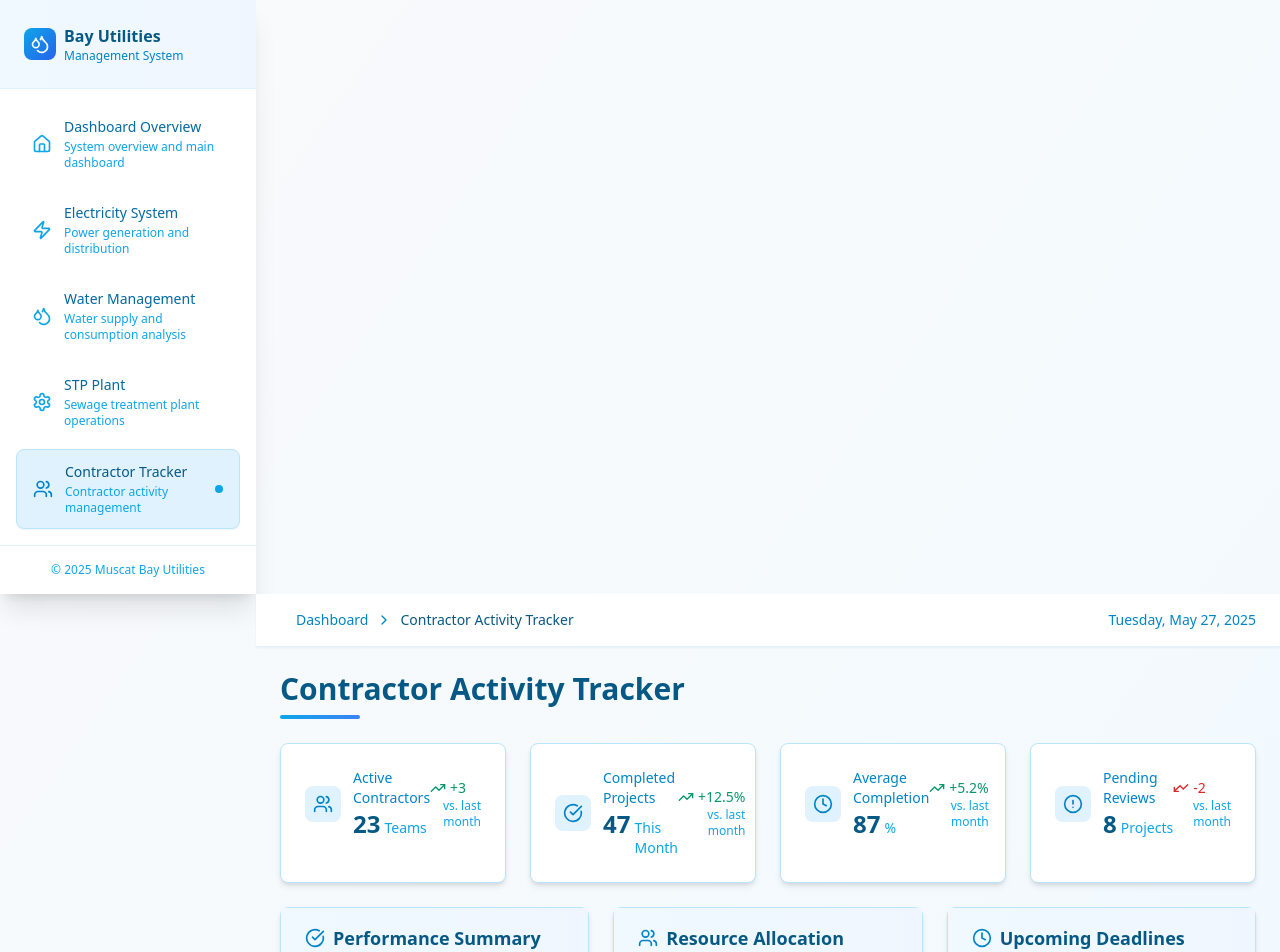
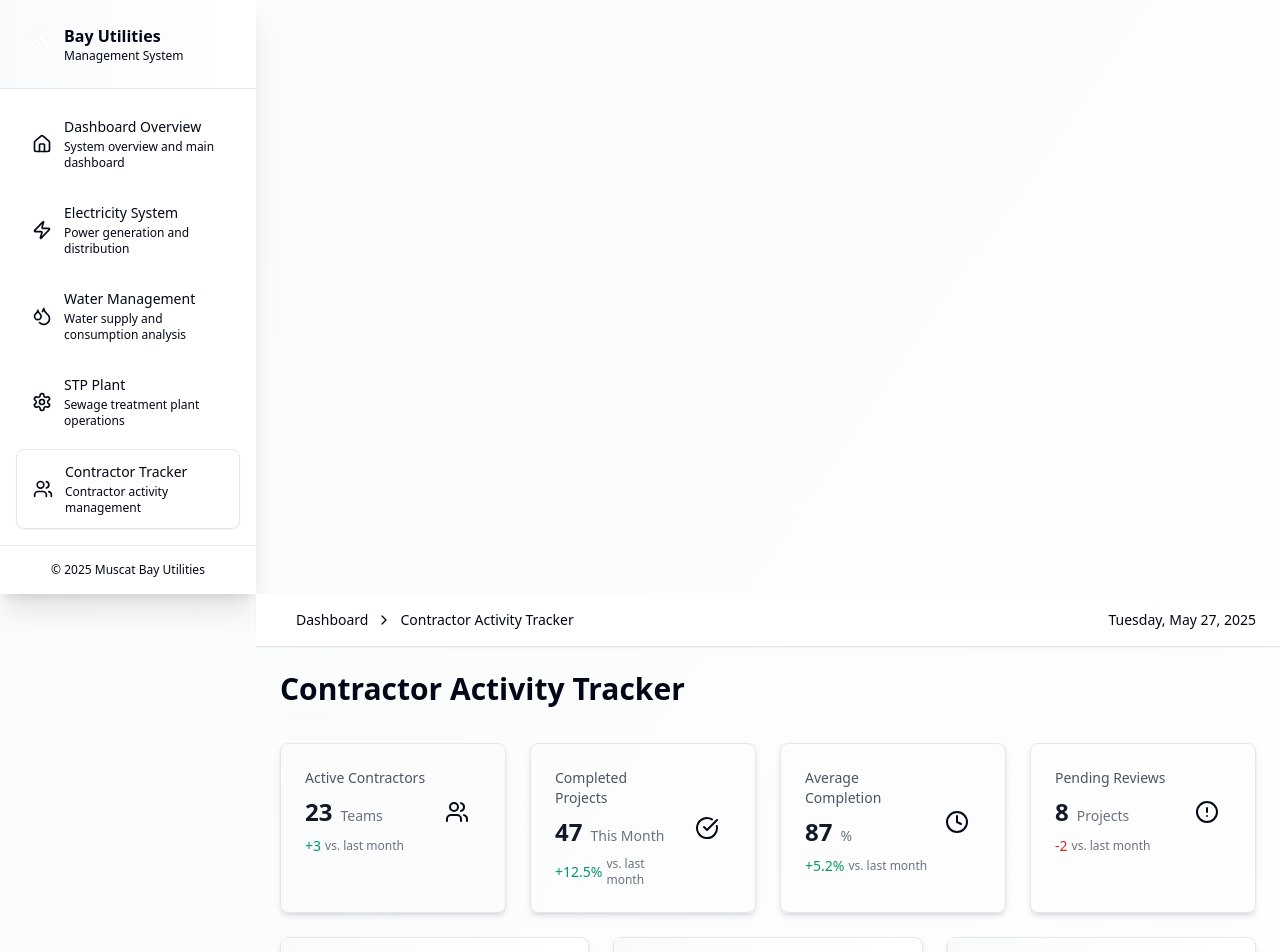
Before and after one commit to ARahim900/bay-utilities-overview, a React (Vite) app: page /contractor in a window 1280 px wide. Shown: the top 952 px of the page. Built offline with nearby package versions, Linux system fonts and the light colour scheme.

Commit message:
Reverted to commit 938cbf280235db6d1d3f25e30fe4961d1d2cb446

```diff
--- a/src/pages/ContractorTracker.tsx
+++ b/src/pages/ContractorTracker.tsx
@@ -1,144 +1,11 @@
-import React, { useState } from 'react';
-import { Link, useLocation } from 'react-router-dom';
-import {
-  Home,
-  Droplets,
-  Zap,
-  Settings,
-  Users,
-  Menu,
-  X,
-  ChevronLeft,
-  Clock,
-  CheckCircle,
-  AlertCircle,
-  TrendingUp
-} from 'lucide-react';
-
-// Simple Card Components
-const Card: React.FC<{ children: React.ReactNode; className?: string }> = ({ children, className = "" }) => (
-  <div className={`bg-white rounded-lg border border-bay-200 shadow-md ${className}`}>
-    {children}
-  </div>
-);
-
-const CardHeader: React.FC<{ children: React.ReactNode; className?: string }> = ({ children, className = "" }) => (
-  <div className={`px-6 py-4 border-b border-bay-100 bg-gradient-to-r from-bay-50 to-blue-50 ${className}`}>
-    {children}
-  </div>
-);
-
-const CardTitle: React.FC<{ children: React.ReactNode; className?: string }> = ({ children, className = "" }) => (
-  <h3 className={`text-lg font-semibold text-bay-800 ${className}`}>
-    {children}
-  </h3>
-);
-
-const CardContent: React.FC<{ children: React.ReactNode; className?: string }> = ({ children, className = "" }) => (
-  <div className={`p-6 ${className}`}>
-    {children}
-  </div>
-);
-
-// Simple Badge Component
-const Badge: React.FC<{ children: React.ReactNode; className?: string }> = ({ children, className = "" }) => (
-  <span className={`inline-flex items-center px-2.5 py-0.5 rounded-full text-xs font-medium ${className}`}>
-    {children}
-  </span>
-);
-
-// Simple Progress Component
-const Progress: React.FC<{ value: number; className?: string }> = ({ value, className = "" }) => (
-  <div className={`w-full bg-gray-200 rounded-full ${className}`}>
-    <div
-      className="bg-bay-500 h-full rounded-full transition-all duration-300"
-      style={{ width: `${Math.min(100, Math.max(0, value))}%` }}
-    />
-  </div>
-);
-
-// Simple MetricCard Component
-interface MetricCardProps {
-  title: string;
-  value: string;
-  unit: string;
-  icon: React.ComponentType<any>;
-  trend: {
-    value: string;
-    direction: 'up' | 'down' | 'neutral';
-    description: string;
-  };
-}
-
-const MetricCard: React.FC<MetricCardProps> = ({ title, value, unit, icon: Icon, trend }) => (
-  <Card className="hover:shadow-lg transition-shadow">
-    <CardContent className="p-6">
-      <div className="flex items-center justify-between">
-        <div className="flex items-center space-x-3">
-          <div className="p-2 bg-bay-100 rounded-lg">
-            <Icon className="h-5 w-5 text-bay-600" />
-          </div>
-          <div>
-            <p className="text-sm font-medium text-bay-600">{title}</p>
-            <div className="flex items-baseline space-x-1">
-              <p className="text-2xl font-bold text-bay-800">{value}</p>
-              <p className="text-sm text-bay-500">{unit}</p>
-            </div>
-          </div>
-        </div>
-        <div className="text-right">
-          <div className={`flex items-center space-x-1 text-sm ${
-            trend.direction === 'up' ? 'text-emerald-600' :
-            trend.direction === 'down' ? 'text-red-600' : 'text-gray-600'
-          }`}>
-            <TrendingUp className={`h-4 w-4 ${trend.direction === 'down' ? 'rotate-180' : ''}`} />
-            <span className="font-medium">{trend.value}</span>
-          </div>
-          <p className="text-xs text-bay-500">{trend.description}</p>
-        </div>
-      </div>
-    </CardContent>
-  </Card>
-);
-
-// Navigation Items
-const navigationItems = [
-  {
-    title: 'Dashboard Overview',
-    href: '/',
-    icon: Home,
-    description: 'System overview and main dashboard'
-  },
-  {
-    title: 'Electricity System',
-    href: '/electricity',
-    icon: Zap,
-    description: 'Power generation and distribution'
-  },
-  {
-    title: 'Water Management',
-    href: '/water',
-    icon: Droplets,
-    description: 'Water supply and consumption analysis'
-  },
-  {
-    title: 'STP Plant',
-    href: '/stp',
-    icon: Settings,
-    description: 'Sewage treatment plant operations'
-  },
-  {
-    title: 'Contractor Tracker',
-    href: '/contractor',
-    icon: Users,
-    description: 'Contractor activity management'
-  },
-];
+import { DashboardLayout } from '../components/layout/DashboardLayout';
+import { MetricCard } from '../components/shared/MetricCard';
+import { Users, Clock, CheckCircle, AlertCircle } from 'lucide-react';
+import { Card, CardContent, CardHeader, CardTitle } from '@/components/ui/card';
+import { Progress } from '@/components/ui/progress';
+import { Badge } from '@/components/ui/badge';
 
 export default function ContractorTracker() {
-  const location = useLocation();
-  const [sidebarOpen, setSidebarOpen] = useState(false);
-
   const contractorMetrics = [
     {
       title: "Active Contractors",
@@ -245,129 +112,7 @@ export default function ContractorTracker() {
   };
 
   return (
-    <div className="min-h-screen bg-gradient-to-br from-gray-50 to-bay-50">
-      {/* Mobile sidebar backdrop */}
-      {sidebarOpen && (
-        <div
-          className="fixed inset-0 z-40 bg-black bg-opacity-50 lg:hidden"
-          onClick={() => setSidebarOpen(false)}
-        />
-      )}
-
-      {/* Sidebar */}
-      <div className={`fixed inset-y-0 left-0 z-50 w-64 bg-white shadow-xl transform transition-transform duration-300 ease-in-out lg:translate-x-0 lg:static lg:inset-0 ${
-        sidebarOpen ? "translate-x-0" : "-translate-x-full"
-      }`}>
-        <div className="flex flex-col h-full">
-          {/* Sidebar header */}
-          <div className="flex items-center justify-between p-6 border-b border-bay-100 bg-gradient-to-r from-bay-50 to-blue-50">
-            <div className="flex items-center space-x-2">
-              <div className="w-8 h-8 bg-gradient-to-br from-bay-500 to-blue-600 rounded-lg flex items-center justify-center">
-                <Droplets className="h-5 w-5 text-white" />
-              </div>
-              <div>
-                <h1 className="font-bold text-bay-800">Bay Utilities</h1>
-                <p className="text-xs text-bay-600">Management System</p>
-              </div>
-            </div>
-            <button
-              className="lg:hidden p-2 hover:bg-gray-100 rounded-lg transition-colors"
-              onClick={() => setSidebarOpen(false)}
-            >
-              <X className="h-4 w-4" />
-            </button>
-          </div>
-
-          {/* Navigation */}
-          <nav className="flex-1 p-4 space-y-2">
-            {navigationItems.map((item) => {
-              const isActive = location.pathname === item.href;
-              const Icon = item.icon;
-
-              return (
-                <Link
-                  key={item.href}
-                  to={item.href}
-                  className={`flex items-center space-x-3 px-4 py-3 rounded-lg transition-all duration-200 group ${
-                    isActive
-                      ? "bg-bay-100 text-bay-800 shadow-sm border border-bay-200"
-                      : "text-bay-600 hover:bg-bay-50 hover:text-bay-700"
-                  }`}
-                  onClick={() => setSidebarOpen(false)}
-                >
-                  <Icon className={`h-5 w-5 transition-colors ${
-                    isActive ? "text-bay-600" : "text-bay-500 group-hover:text-bay-600"
-                  }`} />
-                  <div className="flex-1">
-                    <div className={`font-medium text-sm ${
-                      isActive ? "text-bay-800" : "text-bay-700"
-                    }`}>
-                      {item.title}
-                    </div>
-                    <div className="text-xs text-bay-500 mt-0.5">
-                      {item.description}
-                    </div>
-                  </div>
-                  {isActive && (
-                    <div className="w-2 h-2 bg-bay-500 rounded-full" />
-                  )}
-                </Link>
-              );
-            })}
-          </nav>
-
-          {/* Sidebar footer */}
-          <div className="p-4 border-t border-bay-100">
-            <div className="text-xs text-bay-500 text-center">
-              © 2025 Muscat Bay Utilities
-            </div>
-          </div>
-        </div>
-      </div>
-
-      {/* Main content */}
-      <div className="lg:ml-64 flex flex-col min-h-screen">
-        {/* Top navigation bar */}
-        <header className="bg-white shadow-sm border-b border-bay-100 sticky top-0 z-30">
-          <div className="flex items-center justify-between px-6 py-4">
-            <div className="flex items-center space-x-4">
-              <button
-                className="lg:hidden p-2 hover:bg-gray-100 rounded-lg transition-colors"
-                onClick={() => setSidebarOpen(true)}
-              >
-                <Menu className="h-5 w-5" />
-              </button>
-
-              <div className="flex items-center space-x-2 text-sm text-bay-600">
-                <Link to="/" className="hover:text-bay-800 transition-colors">
-                  Dashboard
-                </Link>
-                <ChevronLeft className="h-4 w-4 rotate-180" />
-                <span className="font-medium text-bay-800">Contractor Activity Tracker</span>
-              </div>
-            </div>
-
-            <div className="flex items-center space-x-3">
-              <div className="text-sm text-bay-600">
-                {new Date().toLocaleDateString('en-US', {
-                  weekday: 'long',
-                  year: 'numeric',
-                  month: 'long',
-                  day: 'numeric'
-                })}
-              </div>
-            </div>
-          </div>
-        </header>
-
-        {/* Page content */}
-        <main className="flex-1 p-6">
-          <div className="max-w-7xl mx-auto">
-            <div className="mb-6">
-              <h1 className="text-3xl font-bold text-bay-800 mb-2">Contractor Activity Tracker</h1>
-              <div className="h-1 w-20 bg-gradient-to-r from-bay-500 to-blue-500 rounded-full" />
-            </div>
-
+    <DashboardLayout title="Contractor Activity Tracker">
       <div className="space-y-6">
         {/* Metrics Overview */}
         <div className="grid grid-cols-1 md:grid-cols-2 lg:grid-cols-4 gap-6">
@@ -378,14 +123,14 @@ export default function ContractorTracker() {
 
         <div className="grid grid-cols-1 lg:grid-cols-3 gap-6">
           {/* Performance Summary */}
-                <Card>
-                  <CardHeader>
-                    <CardTitle className="flex items-center gap-2">
+          <Card className="border-bay-200 shadow-md">
+            <CardHeader className="bg-gradient-to-r from-bay-50 to-blue-50 border-b border-bay-100">
+              <CardTitle className="text-bay-800 flex items-center gap-2">
                 <CheckCircle className="h-5 w-5 text-bay-600" />
                 Performance Summary
               </CardTitle>
             </CardHeader>
-                  <CardContent>
+            <CardContent className="p-6">
               <div className="space-y-4">
                 <div className="flex justify-between items-center">
                   <span className="text-bay-600">On-Time Delivery</span>
@@ -409,14 +154,14 @@ export default function ContractorTracker() {
           </Card>
 
           {/* Resource Allocation */}
-                <Card>
-                  <CardHeader>
-                    <CardTitle className="flex items-center gap-2">
+          <Card className="border-bay-200 shadow-md">
+            <CardHeader className="bg-gradient-to-r from-bay-50 to-blue-50 border-b border-bay-100">
+              <CardTitle className="text-bay-800 flex items-center gap-2">
                 <Users className="h-5 w-5 text-bay-600" />
                 Resource Allocation
               </CardTitle>
             </CardHeader>
-                  <CardContent>
+            <CardContent className="p-6">
               <div className="space-y-4">
                 <div className="flex justify-between items-center py-2 border-b border-bay-100">
                   <span className="text-bay-600">Water Systems</span>
@@ -443,14 +188,14 @@ export default function ContractorTracker() {
           </Card>
 
           {/* Upcoming Deadlines */}
-                <Card>
-                  <CardHeader>
-                    <CardTitle className="flex items-center gap-2">
+          <Card className="border-bay-200 shadow-md">
+            <CardHeader className="bg-gradient-to-r from-bay-50 to-blue-50 border-b border-bay-100">
+              <CardTitle className="text-bay-800 flex items-center gap-2">
                 <Clock className="h-5 w-5 text-bay-600" />
                 Upcoming Deadlines
               </CardTitle>
             </CardHeader>
-                  <CardContent>
+            <CardContent className="p-6">
               <div className="space-y-3">
                 <div className="flex items-center justify-between p-3 bg-red-50 rounded-lg border border-red-200">
                   <div>
@@ -479,14 +224,14 @@ export default function ContractorTracker() {
         </div>
 
         {/* Active Projects Table */}
-              <Card>
-                <CardHeader>
-                  <CardTitle className="flex items-center gap-2">
+        <Card className="border-bay-200 shadow-md">
+          <CardHeader className="bg-gradient-to-r from-bay-50 to-blue-50 border-b border-bay-100">
+            <CardTitle className="text-bay-800 flex items-center gap-2">
               <AlertCircle className="h-5 w-5 text-bay-600" />
               Active Projects Overview
             </CardTitle>
           </CardHeader>
-                <CardContent>
+          <CardContent className="p-6">
             <div className="overflow-x-auto">
               <table className="w-full">
                 <thead>
@@ -523,9 +268,6 @@ export default function ContractorTracker() {
           </CardContent>
         </Card>
       </div>
-          </div>
-        </main>
-      </div>
-    </div>
+    </DashboardLayout>
   );
 }
--- a/src/pages/STPPlant.tsx
+++ b/src/pages/STPPlant.tsx
@@ -12,44 +12,32 @@ export default function STPPlant() {
       value: "2,450",
       unit: "m³/day",
       icon: Droplets,
-      trend: {
-        value: "+5.2%",
-        direction: "up" as const,
-        description: "vs. last month"
-      },
+      trend: "+5.2%",
+      isPositive: true,
     },
     {
       title: "Treatment Efficiency",
       value: "96.8",
       unit: "%",
       icon: TrendingUp,
-      trend: {
-        value: "+2.1%",
-        direction: "up" as const,
-        description: "vs. last month"
-      },
+      trend: "+2.1%",
+      isPositive: true,
     },
     {
       title: "BOD Removal",
       value: "98.2",
       unit: "%",
       icon: Zap,
-      trend: {
-        value: "+1.5%",
-        direction: "up" as const,
-        description: "vs. last month"
-      },
+      trend: "+1.5%",
+      isPositive: true,
     },
     {
       title: "System Alerts",
       value: "3",
       unit: "Active",
       icon: AlertTriangle,
-      trend: {
-        value: "-2",
-        direction: "down" as const,
-        description: "vs. last month"
-      },
+      trend: "-2",
+      isPositive: true,
     },
   ];
 
--- a/tailwind.config.ts
+++ b/tailwind.config.ts
@@ -61,19 +61,6 @@ export default {
 					'accent-foreground': 'hsl(var(--sidebar-accent-foreground))',
 					border: 'hsl(var(--sidebar-border))',
 					ring: 'hsl(var(--sidebar-ring))'
-				},
-				// Bay Utilities Color Palette
-				bay: {
-					50: '#f0f9ff',
-					100: '#e0f2fe',
-					200: '#bae6fd',
-					300: '#7dd3fc',
-					400: '#38bdf8',
-					500: '#0ea5e9',
-					600: '#0284c7',
-					700: '#0369a1',
-					800: '#075985',
-					900: '#0c4a6e',
 				}
 			},
 			borderRadius: {
```
Lines whose indentation alone changed are shown as unchanged.
